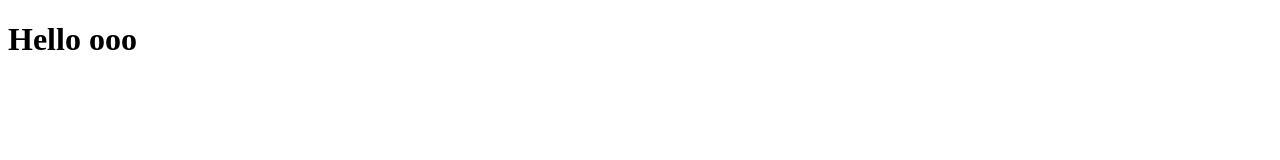
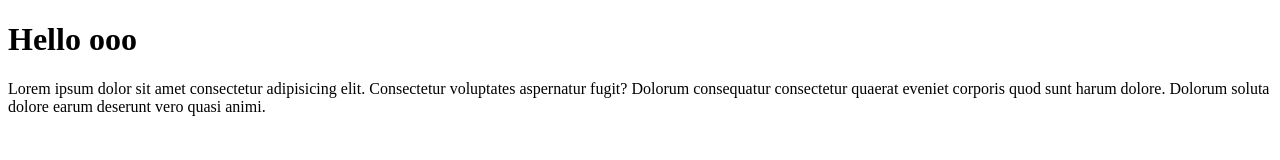
Before and after one commit to rahmatsoleh/belajar, a plain HTML site: page index.html in a window 1280 px wide. Drawn offline with Linux system fonts and the light colour scheme.

Commit message:
menambhakan text lorem

```diff
--- a/index.html
+++ b/index.html
@@ -8,5 +8,6 @@
 </head>
 <body>
   <h1>Hello ooo</h1>
+  <p>Lorem ipsum dolor sit amet consectetur adipisicing elit. Consectetur voluptates aspernatur fugit? Dolorum consequatur consectetur quaerat eveniet corporis quod sunt harum dolore. Dolorum soluta dolore earum deserunt vero quasi animi.</p>
 </body>
 </html>
```
